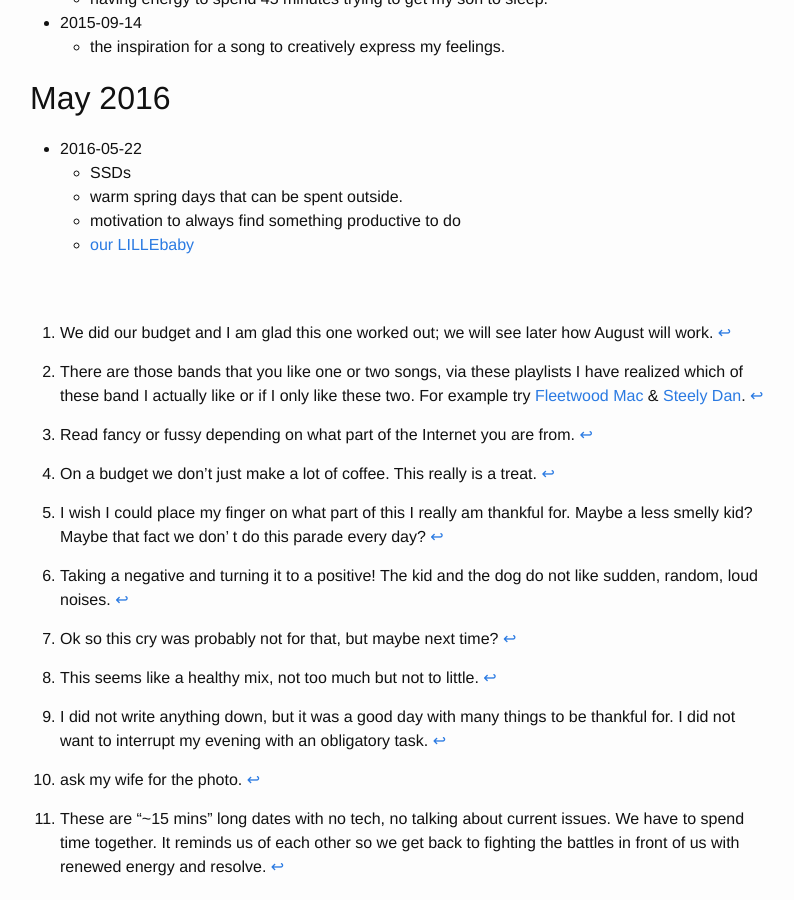
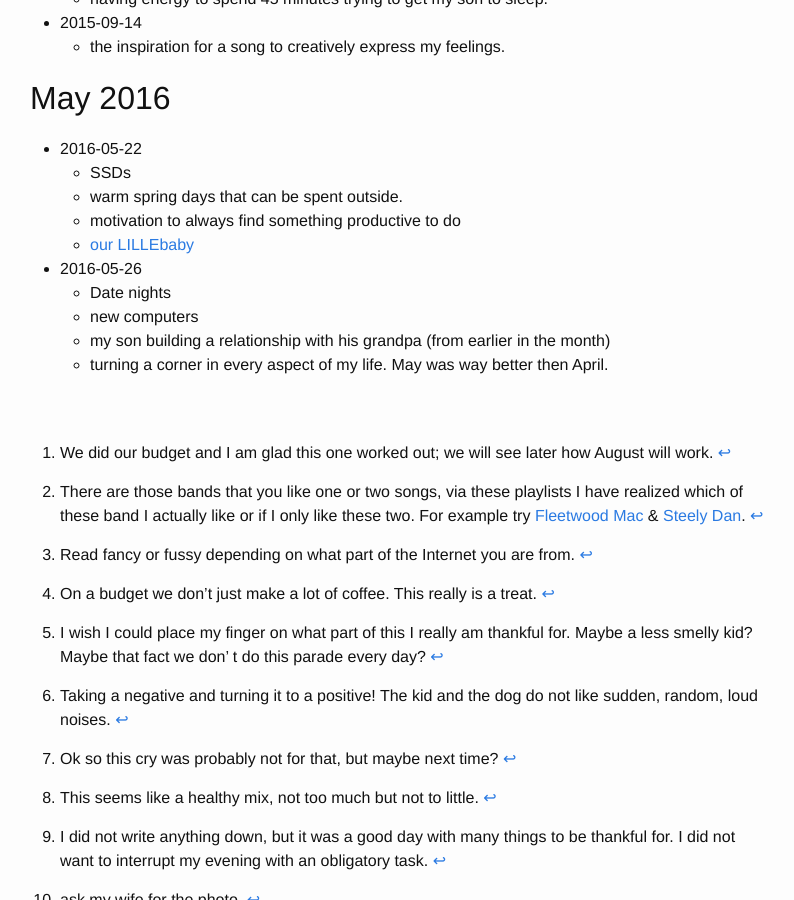
Before and after one commit to benjaminrose/benjaminrose.github.io, a Jekyll site: the page built from thanks.md, in a window 1280 px wide and 900 px high, scrolled down 4813 px. Shown: the whole window, without its empty margins (240-1034 px from the left). Built offline with Jekyll 4.4.1, drawn with Linux system fonts in a browser that asks for light colours.

Commit message:
update thanks

```diff
--- a/thanks.md
+++ b/thanks.md
@@ -225,3 +225,8 @@ I started this project as a challenge from my pastor; I continued it past a week
     - warm spring days that can be spent outside.
     - motivation to always find something productive to do
     - [our LILLEbaby](http://www.amazon.com/SIX-Position-Ergonomic-Child-Carrier-LILLEbaby/dp/B00KC4VPNU/ref=sr_1_4_s_it?s=baby-products&ie=UTF8&qid=1463971554&sr=1-4&keywords=lillebaby+carrier)
+* 2016-05-26
+    - Date nights
+    - new computers
+    - my son building a relationship with his grandpa (from earlier in the month)
+    - turning a corner in every aspect of my life. May was way better then April.
```
